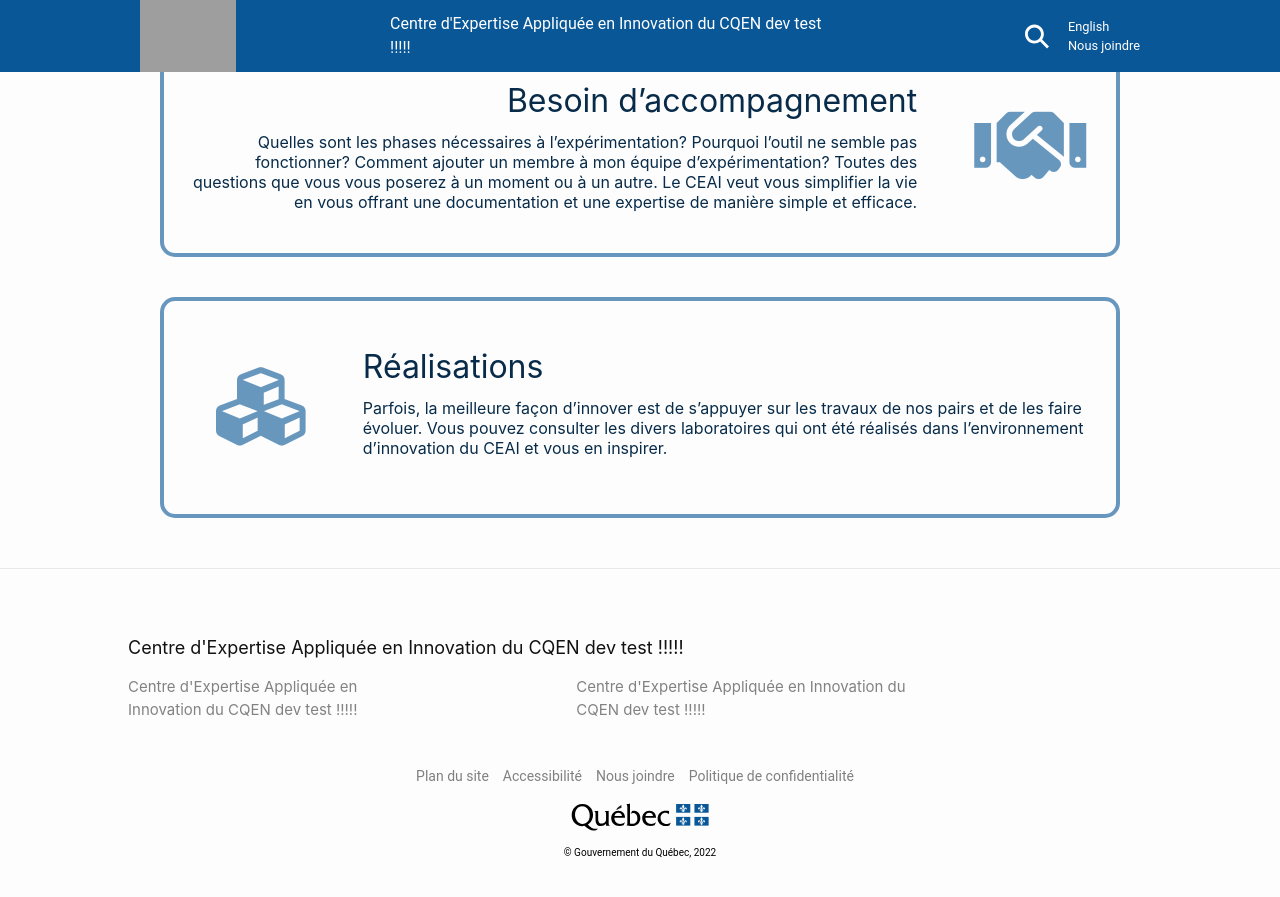
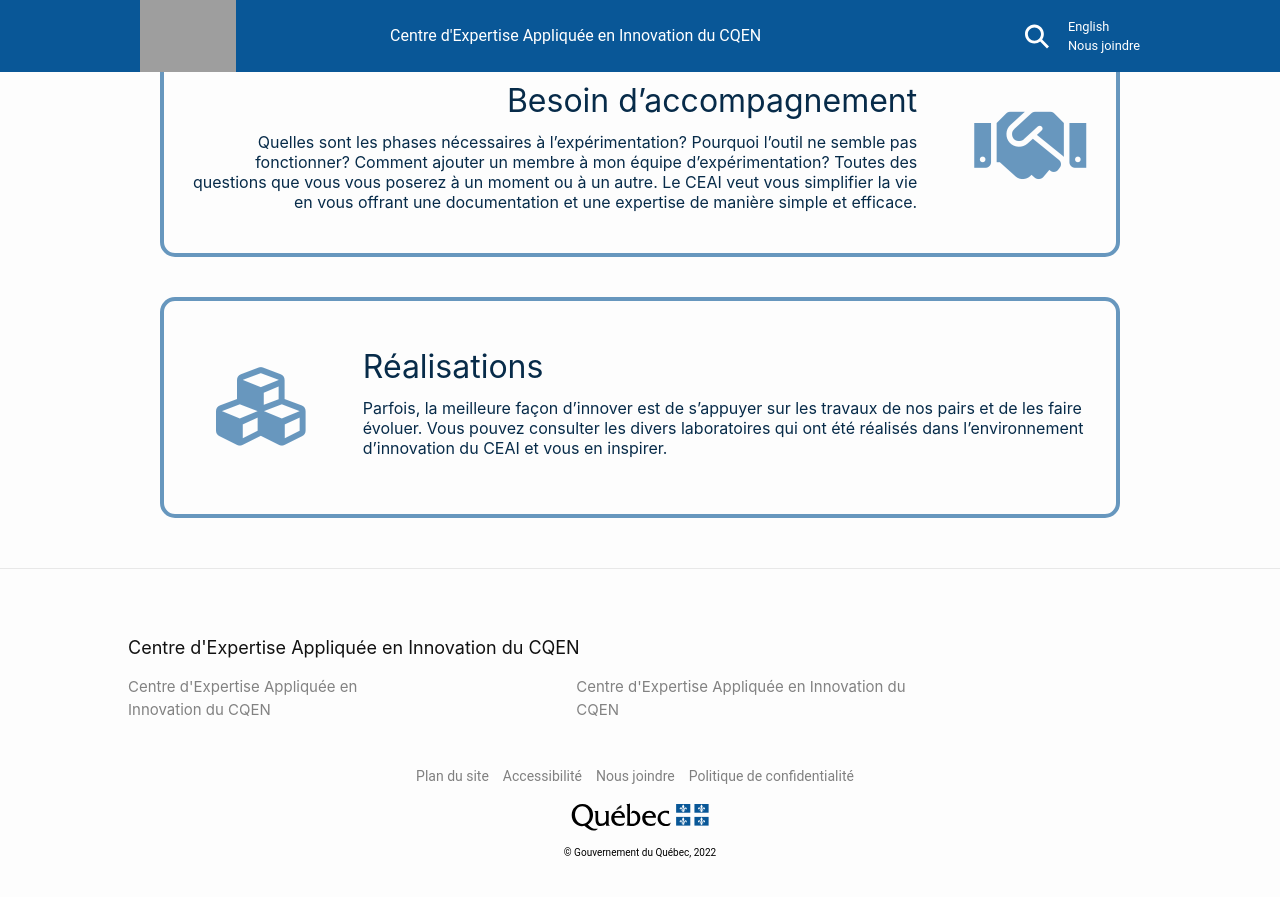
Before and after one commit to PierreJiji/CI-test, a Jekyll site: the page built from index.markdown, in a window 1280 px wide and 900 px high, scrolled down 1733 px. Shown: the top 897 px of the window. Built offline with Jekyll 4.4.1, drawn with Linux system fonts in a browser that asks for light colours; some of the changed text lies outside the part shown; grey boxes are pictures that could not be loaded.

Commit message:
remove test text
Signed-off-by: Viviane Orge <viviane.orge@mcn.gouv.qc.ca>

```diff
--- a/_config.yml
+++ b/_config.yml
@@ -18,9 +18,9 @@
 # You can create any custom variable you would like, and they will be accessible
 # in the templates via {{ site.myvariable }}.
 
-title: Centre d'Expertise Appliquée en Innovation du CQEN dev test !!!!!
+title: Centre d'Expertise Appliquée en Innovation du CQEN
 description: >-
-    Centre d'Expertise Appliquée en Innovation du CQEN dev test !!!!!
+    Centre d'Expertise Appliquée en Innovation du CQEN
 
 # baseurl: "/plateforme-accueil-centre-innovation/" # the subpath of your site, e.g. /blog
 # url: "https://cqen-qdce.github.io/plateforme-accueil-centre-innovation/" # the base hostname & protocol for your site, e.g. http://example.com
```
